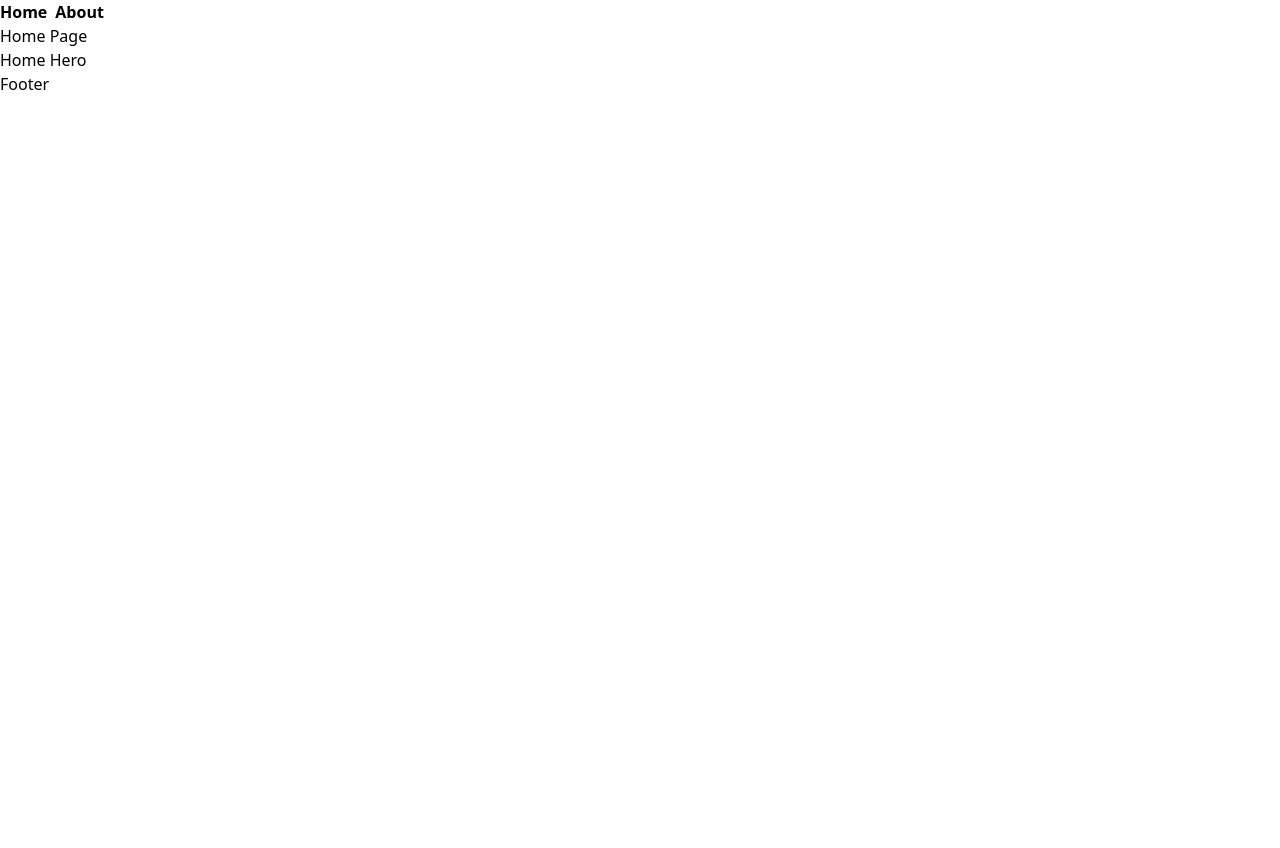
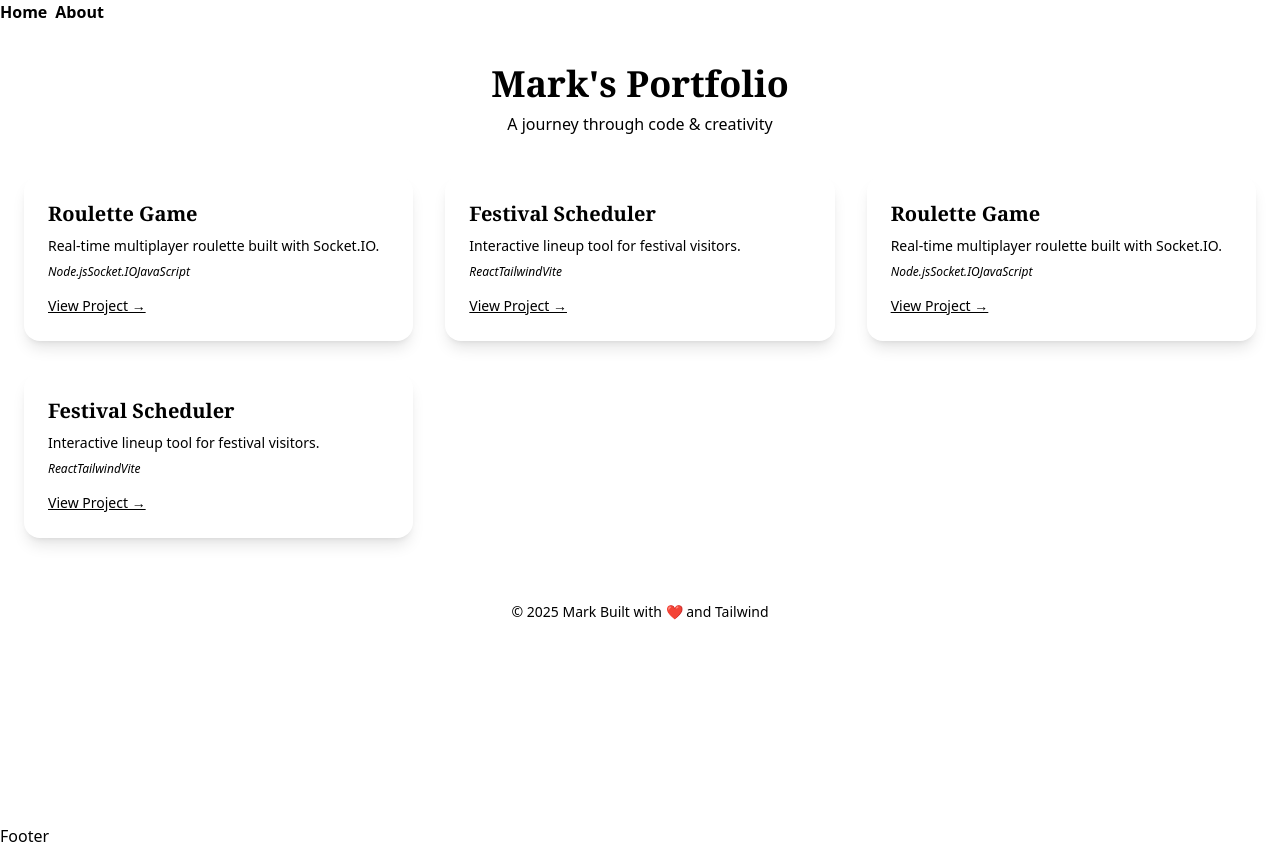
Before and after one commit to Markp33/marksportfolio, a React (Vite) app in the folder react/: page / in a window 1280 px wide. Before the commit the page ends 800 px from the top, so only its background shows below. Built offline with nearby package versions, Linux system fonts and the light colour scheme.

Commit message:
fixed errors. project is running normally

```diff
--- a/react/package.json
+++ b/react/package.json
@@ -10,11 +10,12 @@
     "preview": "vite preview"
   },
   "dependencies": {
-    "@tailwindcss/vite": "^4.1.7",
+    "@tailwindcss/vite": "^4.1.10",
+    "framer-motion": "^12.18.1",
     "react": "^19.1.0",
     "react-dom": "^19.1.0",
     "react-router-dom": "^7.6.0",
-    "tailwindcss": "^4.1.7"
+    "tailwindcss": "^4.1.10"
   },
   "devDependencies": {
     "@eslint/js": "^9.25.0",
--- a/react/src/App.tsx
+++ b/react/src/App.tsx
@@ -3,6 +3,7 @@ import Header from "@/components/layout/Header";
 import Footer from "@/components/layout/Footer";
 import Home from "@/pages/Home";
 import About from "@/pages/About";
+import "@/styles/index.css";
 
 export default function App() {
   return (
--- /dev/null
+++ b/react/src/components/home/ProjectCard.tsx
@@ -0,0 +1,27 @@
+import { motion } from 'framer-motion';
+import { projects } from "@/data/projects";
+
+export default function ProjectCard() {
+  return (
+    <>
+      {projects.map((project) => (
+        <motion.div
+          key={project.title}
+          whileHover={{ scale: 1.05 }}
+          className="bg-lightBeige rounded-2xl p-6 shadow-lg transition-all duration-300"
+        >
+          <h3 className="text-xl font-serif font-bold">{project.title}</h3>
+          <p className="mt-2 text-sm">{project.desc}</p>
+          <p className="mt-2 text-xs italic text-brown">{project.tech}</p>
+          <a
+            href={project.link}
+            target="_blank"
+            className="inline-block mt-4 text-sm underline hover:text-brown"
+          >
+            View Project →
+          </a>
+        </motion.div>
+      ))}
+    </>
+  );
+}
--- /dev/null
+++ b/react/src/data/projects.ts
@@ -0,0 +1,18 @@
+import type { Project } from "@/types/types";
+
+export const projects: Project[] = [
+  {
+    id: "roullette",
+    title: "Roulette Game",
+    desc: "Real-time multiplayer roulette built with Socket.IO.",
+    tech: ["Node.js", "Socket.IO", "JavaScript"],
+    link: "#",
+  },
+  {
+    id: "festival",
+    title: "Festival Scheduler",
+    desc: "Interactive lineup tool for festival visitors.",
+    tech: ["React", "Tailwind", "Vite"],
+    link: "#",
+  },
+];
--- a/react/src/pages/Home.tsx
+++ b/react/src/pages/Home.tsx
@@ -1,10 +1,23 @@
-import HomeHero from "@/components/home/HomeHero";
+import ProjectCard from '@/components/home/ProjectCard';
+import { projects } from '@/data/projects';
 
-export default function Home() {
+export default function App() {
   return (
-    <main>
-      <h1>Home Page</h1>
-      <HomeHero />
-    </main>
+    <div className="min-h-screen px-6 py-10 bg-beige">
+      <header className="mb-10 text-center">
+        <h1 className="text-4xl font-serif font-bold">Mark's Portfolio</h1>
+        <p className="text-brown mt-2">A journey through code & creativity</p>
+      </header>
+
+      <section className="grid gap-8 sm:grid-cols-2 lg:grid-cols-3">
+        {projects.map((p) => (
+          <ProjectCard key={p.id} {...p} />
+        ))}
+      </section>
+
+      <footer className="mt-16 text-center text-sm text-brown">
+        © 2025 Mark Built with ❤️ and Tailwind
+      </footer>
+    </div>
   );
 }
```
Also changed, not shown: react/src/types/types.ts (+8 -0 lines), 2 other files (tests, documents, lock files or other folders).
